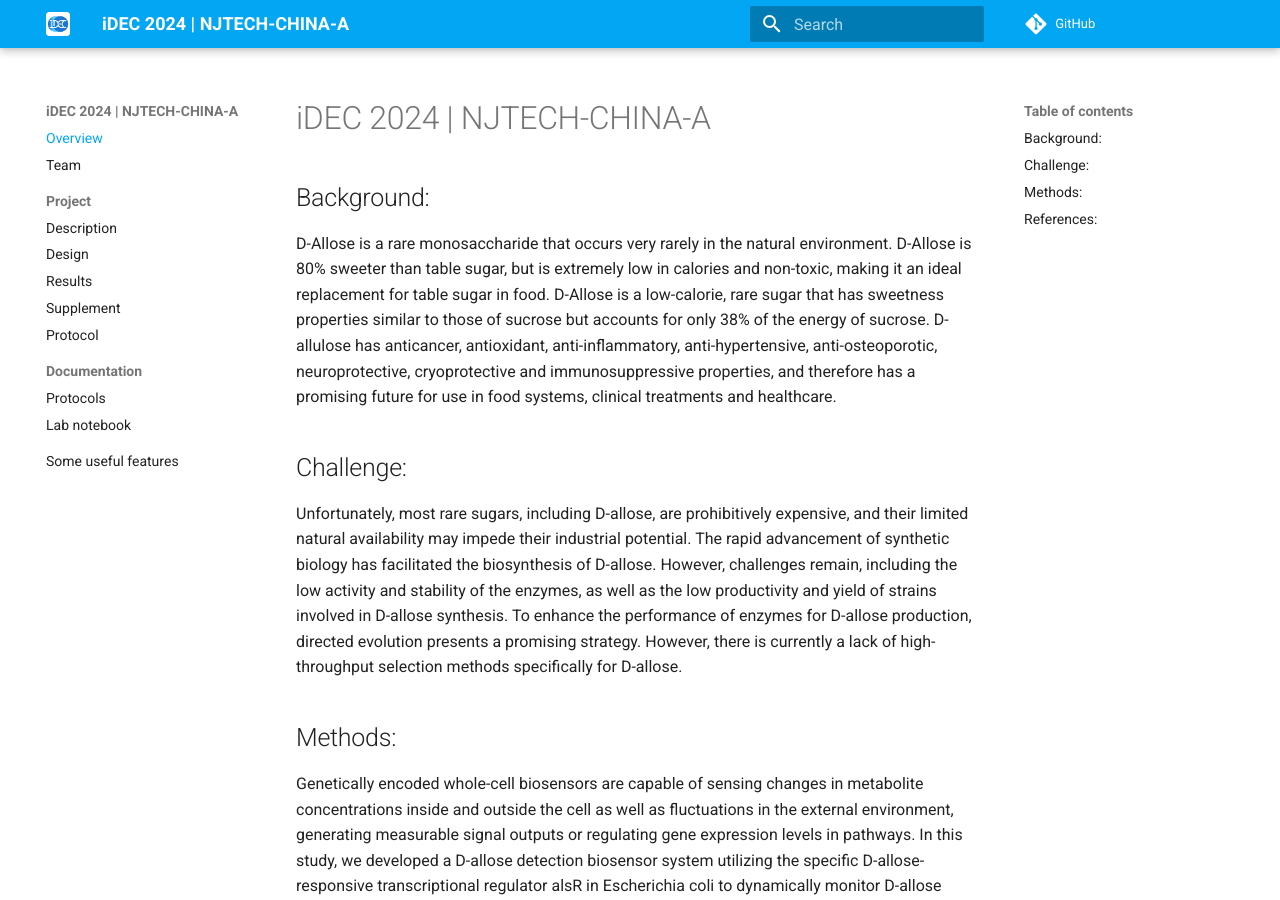
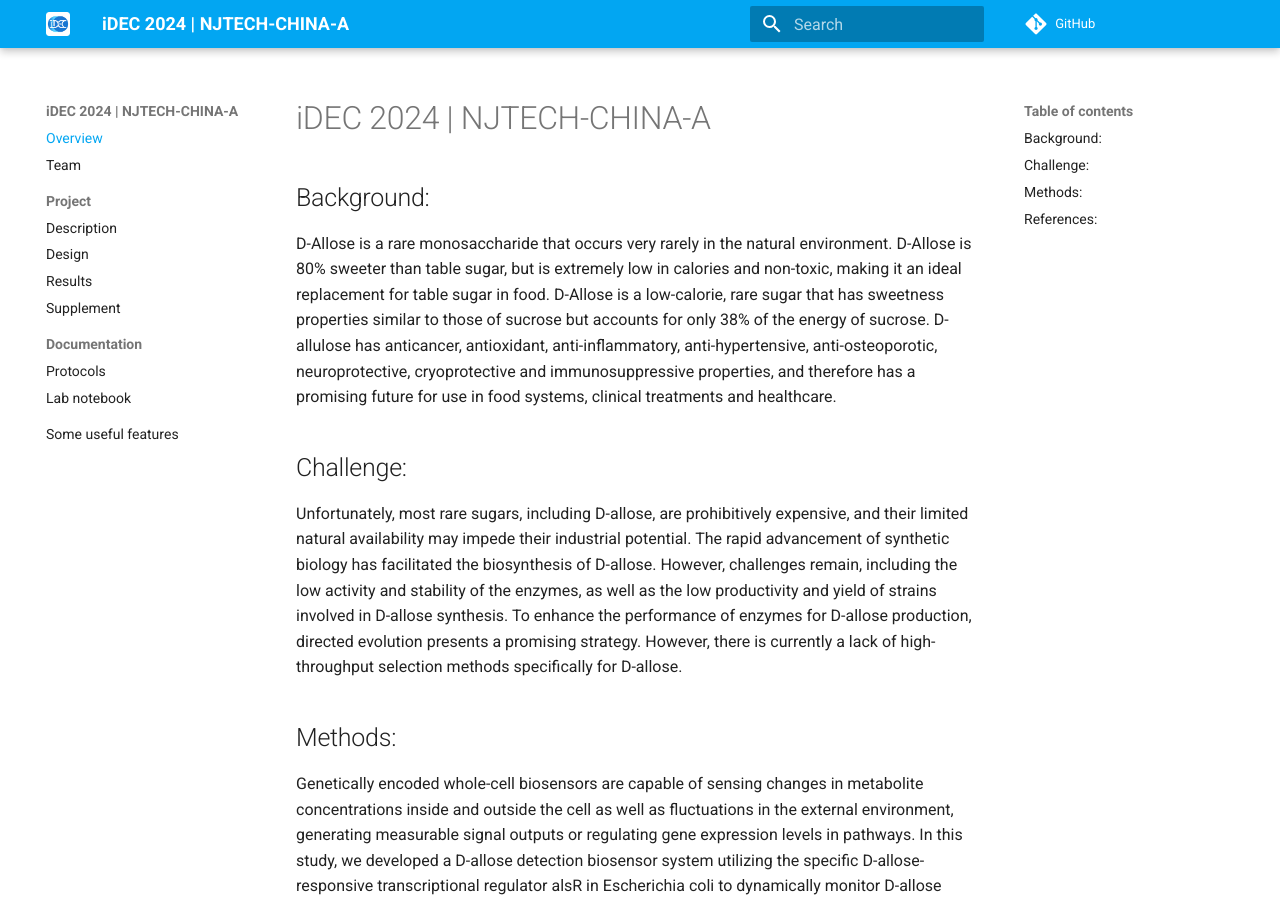
Before and after one commit to idec-teams/2024_NJTECH-CHINA-A, an MkDocs documentation site: the page built from docs/index.md, in a window 1280 px wide and 900 px high. Built offline with MkDocs 1.6.1 and Material for MkDocs 9.7.7, drawn with Linux system fonts in a browser that asks for light colours; comment, search, counter and statistics services are not loaded.

Commit message:
Update mkdocs.yml

```diff
--- a/mkdocs.yml
+++ b/mkdocs.yml
@@ -46,7 +46,6 @@ nav:
       - Design: project/design.md
       - Results: project/results.md
       - Supplement: project/supplement.md
-      - Protocol: project/protocol.md
   - Documentation:
       - Protocols: documentation/protocols.md
       - Lab notebook: documentation/notebook.md
```
